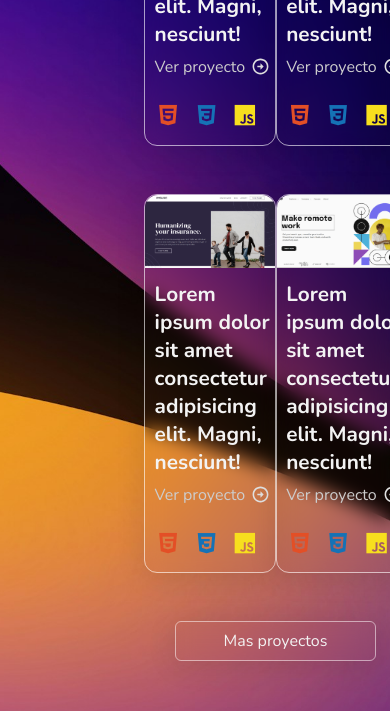
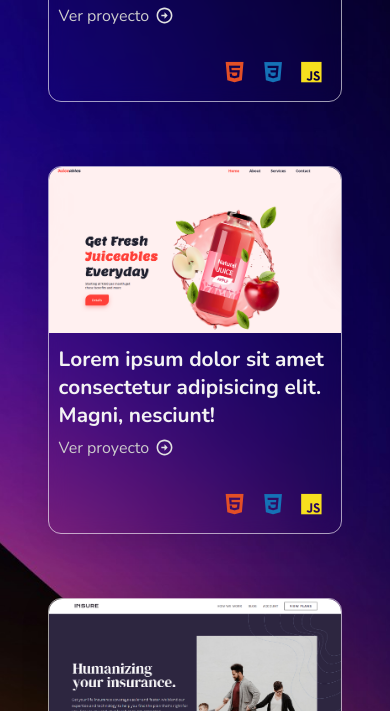
Before and after one commit to jaalzu/portfolio-1, a website: page index.html in a window 390 px wide. Shown: the part 1220-1931 px from the top of the page. Drawn offline with nearby package versions, Linux system fonts and the light colour scheme.

Commit message:
project responsive

```diff
--- a/index.html
+++ b/index.html
@@ -89,7 +89,7 @@
                     <ul>
                         <li><i class='bx bxl-html5'></i></li>
                         <li><i class='bx bxl-css3'></i></li>
-                        <i class='bx bxl-javascript'></i>
+                        <li><i class='bx bxl-javascript'></i></li>
                     </ul>
                 </div>
             </div>
@@ -107,7 +107,8 @@
                     <ul>
                         <li><i class='bx bxl-html5'></i></li>
                         <li><i class='bx bxl-css3' ></i></li>
-                        <i class='bx bxl-javascript' ></i>
+                        <li><i class='bx bxl-javascript'></i></li>
+
                     </ul>
                 </div>
             </div>
@@ -125,7 +126,8 @@
                     <ul>
                         <li><i class='bx bxl-html5'></i></li>
                         <li><i class='bx bxl-css3' ></i></li>
-                        <i class='bx bxl-javascript' ></i>
+                        <li><i class='bx bxl-javascript'></i></li>
+
                     </ul>
                 </div>
             </div>
@@ -143,7 +145,8 @@
                     <ul>
                         <li><i class='bx bxl-html5'></i></li>
                         <li><i class='bx bxl-css3' ></i></li>
-                        <i class='bx bxl-javascript' ></i>
+                        <li><i class='bx bxl-javascript'></i></li>
+
                     </ul>
                 </div>
             </div>
--- a/scss/sections/contact/_contact.scss
+++ b/scss/sections/contact/_contact.scss
@@ -77,7 +77,7 @@
 
 @media screen and (max-width:450px){
     .contact{
-        margin-left: 1.8rem;
+        margin-left: .5rem;
         .form{
             form{
                 .input__group{
@@ -93,7 +93,7 @@
 
 @media screen and (max-width:299px){
     .contact{
-        margin-left: 2.3rem;
+        margin-left: 2rem;
         .form{
             form{
                 .input__group{
--- a/scss/sections/projects/_projects.scss
+++ b/scss/sections/projects/_projects.scss
@@ -8,7 +8,7 @@
         display: grid;
         grid-template-columns: 1fr 1fr;
         grid-template-rows: 1fr 1fr;
-        row-gap: 3rem;
+        gap: 3rem;
         max-height: 100%;
 
 
@@ -77,3 +77,68 @@
 
 
 }
+
+
+@media screen and (max-width:1400px){
+.projects{
+    margin-inline: 5rem;
+
+    .projects__grid{
+        gap: 4rem;
+
+        .project__box{
+            .box__description{
+                h2{
+                    font-size: 1.150rem;
+                }
+            }
+        }
+    }
+}
+}
+
+
+@media screen and (max-width:900px){
+    .projects{
+        .projects__grid{
+            .project__box{
+
+                .box__description{
+                    ul{
+                        margin-top: 2rem;
+                    }
+                }
+            }
+        }
+    }
+}
+
+
+@media screen and (max-width:760px){
+    .projects{
+        padding-top: 2rem;
+        margin-inline: 3rem;
+
+        .projects__grid{
+            display: flex;
+            flex-direction: column;
+
+            .project__box{
+
+                .box__description{
+                    h2{
+                        font-size: 1.3rem;
+                    }
+
+                    .box__list{
+                        display: flex;
+                        justify-content: flex-end;
+                        li i{
+                            font-size: 1.7rem;
+                        }
+                    }
+                }
+            }
+        }
+    }
+}
```
Also changed, not shown: css/style.css, 1 other file.
